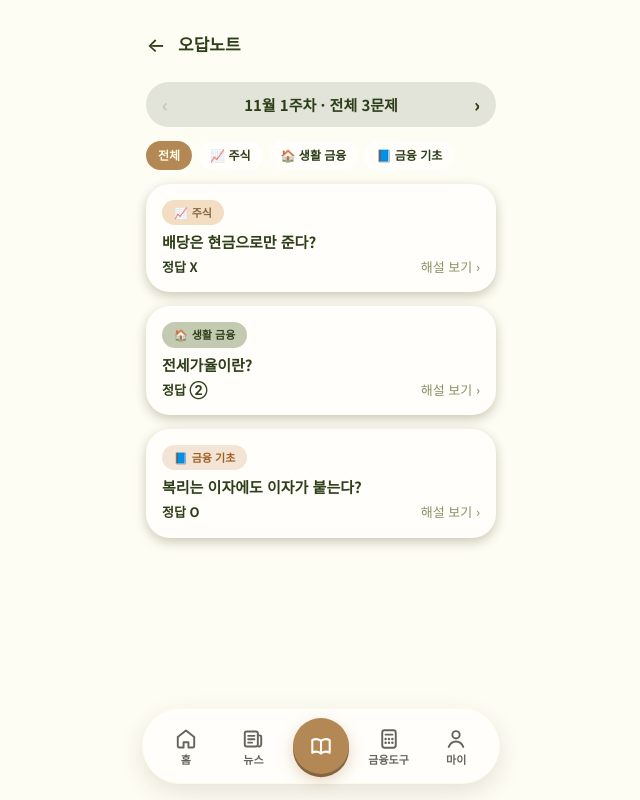
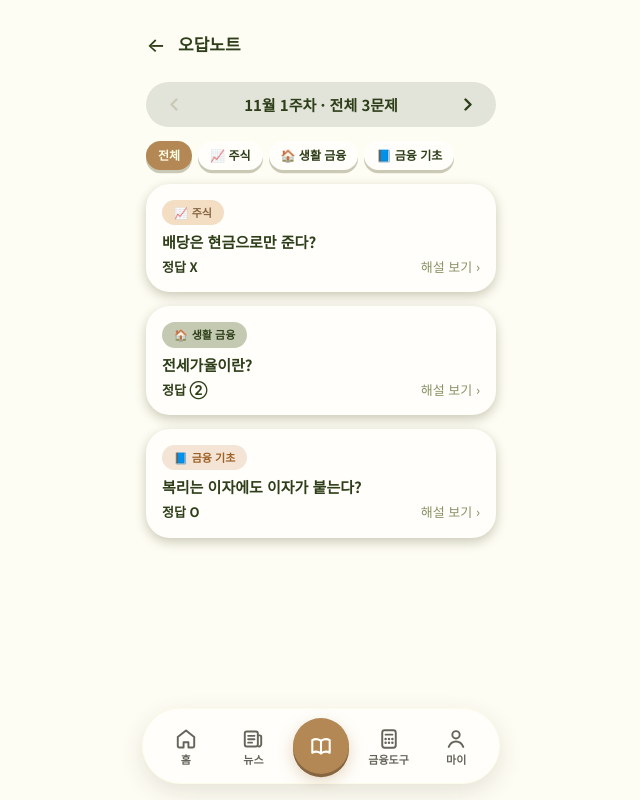
Before and after one commit to LikeLion-14th-La2on/FE, a React (Vite) app: page /wrong-note in a window 1280 px wide. Shown: the whole page, without its empty margins (319-959 px from the left). Built offline with nearby package versions, Linux system fonts and the light colour scheme; no server answers.

Commit message:
[수정] 오답노트 주차 화살표를 막대 가운데로 맞추고 섹터 필터 칩 그림자 다시 추가

```diff
--- a/src/pages/wrong-note/WrongNotePage.tsx
+++ b/src/pages/wrong-note/WrongNotePage.tsx
@@ -45,9 +45,9 @@ export default function WrongNotePage() {
           aria-label="이전 주"
           disabled={!canPrev}
           onClick={() => setWeekIndex(weekIndex - 1)}
-          className="text-[18px] leading-[1.4] font-black text-herb disabled:text-coconut-600"
+          className="flex h-full w-6 items-center justify-center text-herb disabled:text-coconut-600"
         >
-          ‹
+          <Chevron dir="left" />
         </button>
         <span className="text-[15px] leading-[1.4] font-bold text-herb">
           {week.label} ·{' '}
@@ -61,9 +61,9 @@ export default function WrongNotePage() {
           aria-label="다음 주"
           disabled={!canNext}
           onClick={() => setWeekIndex(weekIndex + 1)}
-          className="text-[18px] leading-[1.4] font-black text-herb disabled:text-coconut-600"
+          className="flex h-full w-6 items-center justify-center text-herb disabled:text-coconut-600"
         >
-          ›
+          <Chevron dir="right" />
         </button>
       </div>
 
@@ -77,7 +77,7 @@ export default function WrongNotePage() {
               aria-selected={filter === f.key}
               onClick={() => setFilter(f.key)}
               className={clsx(
-                'rounded-full px-3 py-1.5 text-[12px] leading-[1.4] font-bold',
+                'rounded-full px-3 py-1.5 text-[12px] leading-[1.4] font-bold shadow-option',
                 filter === f.key ? 'bg-apricot-600 text-coconut-500' : 'bg-coconut-100 text-herb',
               )}
             >
@@ -185,3 +185,18 @@ export default function WrongNotePage() {
     </div>
   )
 }
+
+/** 주차 이동 화살표: 글자(‹ ›)는 글꼴마다 세로 위치가 달라서 SVG로 그려 막대 가운데에 맞춘다 */
+function Chevron({ dir }: { dir: 'left' | 'right' }) {
+  return (
+    <svg width="8" height="13" viewBox="0 0 8 13" fill="none" aria-hidden="true">
+      <path
+        d={dir === 'left' ? 'M6.5 1.5 1.5 6.5l5 5' : 'M1.5 1.5l5 5-5 5'}
+        stroke="currentColor"
+        strokeWidth="2.4"
+        strokeLinecap="round"
+        strokeLinejoin="round"
+      />
+    </svg>
+  )
+}
```
